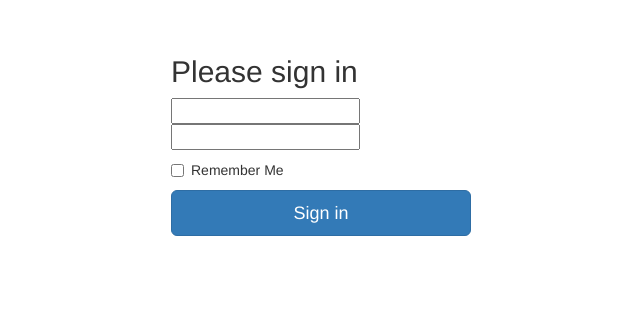
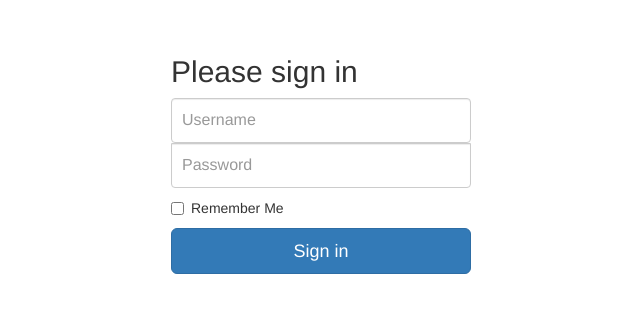
Before and after one commit to powkhenai/shrouded-island, a Flask app: page /signin in a window 1280 px wide. Shown: the part 52-365 px from the top of the page, without its empty margins (319-959 px from the left). Run offline with Flask 2, Linux system fonts and the light colour scheme; some libraries are stand-ins or nearby versions.

Commit message:
Login is working.

```diff
--- a/app/__init__.py
+++ b/app/__init__.py
@@ -1,8 +1,12 @@
 from flask import Flask
 from flask_sqlalchemy import SQLAlchemy
+from flask_login import LoginManager
 
 app = Flask(__name__)
 app.config.from_object('config')
 db = SQLAlchemy(app)
+lm = LoginManager()
+lm.init_app(app)
+lm.login_view = 'signin'
 
 from app import views, models
--- a/app/forms.py
+++ b/app/forms.py
@@ -1,8 +1,8 @@
 from flask_wtf import FlaskForm
-from wtforms import StringField, BooleanField
+from wtforms import StringField, BooleanField, PasswordField
 from wtforms.validators import DataRequired
 
 class LoginForm(FlaskForm):
-    username = StringField('username', validators=[DataRequired()])
-    password = StringField('password', validators=[DataRequired()])
+    name = StringField('name', validators=[DataRequired()])
+    login_token = PasswordField('login_token', validators=[DataRequired()])
     remember_me = BooleanField('remember_me', default=False)
--- a/app/templates/base.html
+++ b/app/templates/base.html
@@ -53,7 +53,7 @@
 		    <li><a href="#">Another action</a></li>
 		    <li><a href="#">Something else here</a></li>
 		    <li role="separator" class="divider"></li>
-		    <li><a href="#">Logout</a></li>
+		    <li><a href="/logout">Logout</a></li>
 		  </ul>
 		</li>
 	      </ul>
--- a/app/templates/signin.html
+++ b/app/templates/signin.html
@@ -8,23 +8,19 @@
 {% block content %}
   <form class="form-signin" action="" method="post" name="login">
       {{ form.hidden_tag() }}
-    {% for error in form.username.errors %}
+    {% for error in form.login_token.errors %}
 	<div class="alert alert-danger" role="alert">Malformed login info.</div>
     {% endfor %}
     <h2 class="form-signin-heading">Please sign in</h2>
-    <label for="inputUser" class="sr-only">UserName</label>
-    {{ form.username() }}
-    <label for="inputPassword" class="sr-only">Password</label>
-    {{ form.password() }}
+    <label for="user" class="sr-only">User</label>
+    {{ form.name(class_="form-control", placeholder="Username") }}
+    <label for="password" class="sr-only">Password</label>
+    {{ form.login_token(class_="form-control", placeholder="Password") }}
     <div class="checkbox">
 	<label>
 	{{ form.remember_me }} Remember Me
 	</label>
     </div>
-    <!--
-    <input type="email" id="inputEmail" class="form-control" placeholder="Email address" required autofocus>
-    <input type="password" id="inputPassword" class="form-control" placeholder="Password" required>
-    -->
     <button class="btn btn-lg btn-primary btn-block" type="submit">Sign in</button>
   </form>
 {% endblock %}
--- a/app/views.py
+++ b/app/views.py
@@ -1,32 +1,49 @@
-from app import app
-from flask import Flask, render_template, session, redirect, url_for, request, flash
-import psycopg2
+import hashlib
+from app import app, db, lm
+from flask import Flask, render_template, session, redirect, url_for, request, flash, g
+from flask_login import login_user, logout_user, current_user, login_required
 from .forms import LoginForm
+from .models import User
+
+@app.before_request
+def before_request():
+    #session.clear()
+    g.user = current_user
 
 @app.route('/')
 def hello_world():
-    if 'username' in session:
-       return "Logged in as: %s" % session['username']
+    if g.user:
+       return "Logged in as: %s" % g.user
     return "Not logged in."
 
 @app.route('/signin', methods=['GET', 'POST'])
 def signin():
+    if g.user is not None and g.user.is_authenticated:
+        return redirect(url_for('index'))
     form = LoginForm()
     if form.validate_on_submit():
-        flash('Login requested for User="%s", Password="%s", remember_me=%s' %
-                (form.username.data, form.password.data, str(form.remember_me.data)))
-        return redirect('/index')
+        session['remember_me'] = form.remember_me.data
+        flash('Token="%s", remember_me=%s' %
+                (form.login_token.data, str(form.remember_me.data)))
+        user = User.query.filter_by(name=form.name.data).first()
+        if user.login_token == unicode(hashlib.sha256(form.login_token.data).hexdigest()):
+            login_user(user, remember=form.remember_me.data)
+            return redirect(url_for('index'))
+        else:
+            flash('Invalid login information')
     return render_template('signin.html', title='Sign In', form=form)
 
-@app.route('/<name>')
-def index(name=None):
-    return render_template('test.html', username=name)
+@app.route('/characters')
+@login_required
+def index():
+    user = g.user
+    return render_template('test.html', username=user.name)
 
-@app.route('/dbtest')
-def dbtest():
-    conn = psycopg2.connect(host='ec2-75-101-142-182.compute-1.amazonaws.com', port=5432, database='da3bngkdmd0kr1', user='guvtlvmrcrycgj', password='2fd7a74f97b55291f350f601979e4826be99a2f6e68f3c579d3644426fb6329d')
-    cursor = conn.cursor()
-    cursor.execute("SELECT * FROM widgets;")
-    results = cursor.fetchall()
-    print results
-    return "hello"
+@app.route('/logout')
+def logout():
+    logout_user()
+    return redirect(url_for('index'))
+
+@lm.user_loader
+def load_user(id):
+    return User.query.get(int(id))
```
Also changed, not shown: app/models.py (+18 -0 lines).
